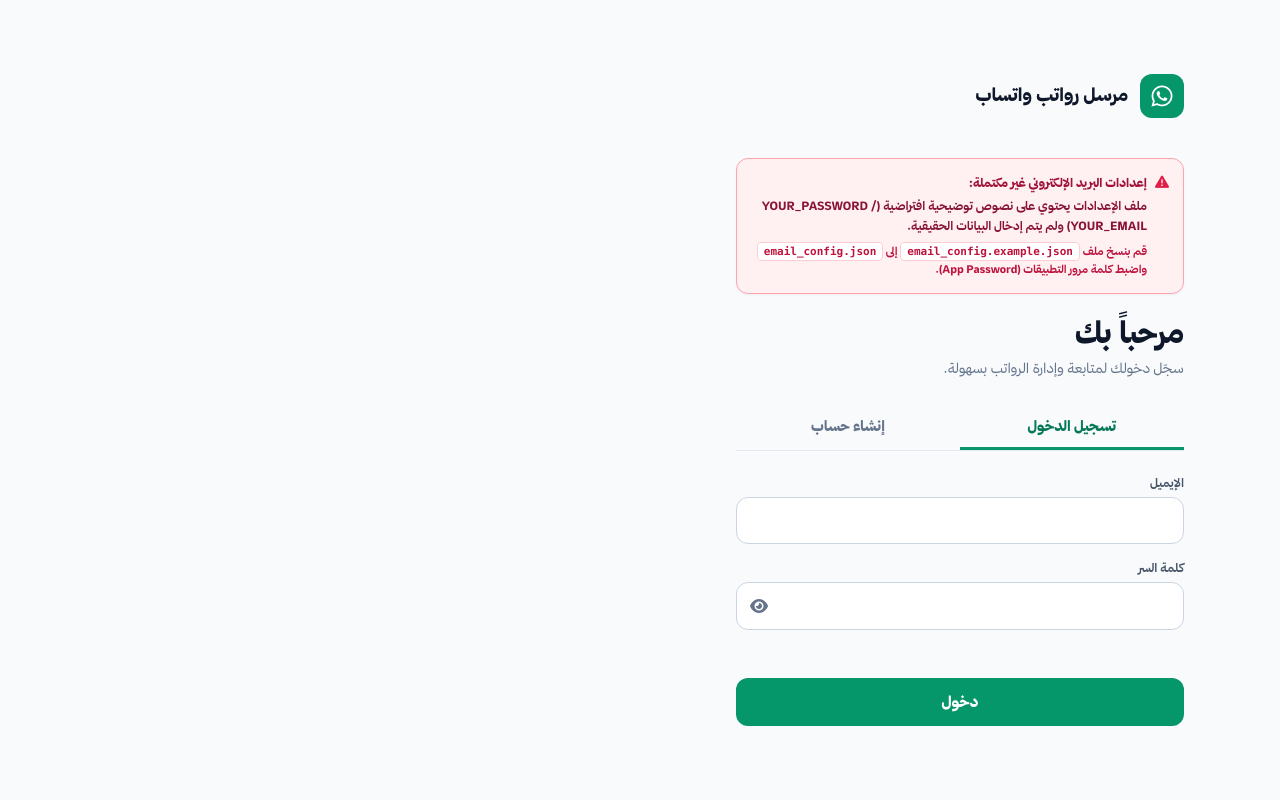
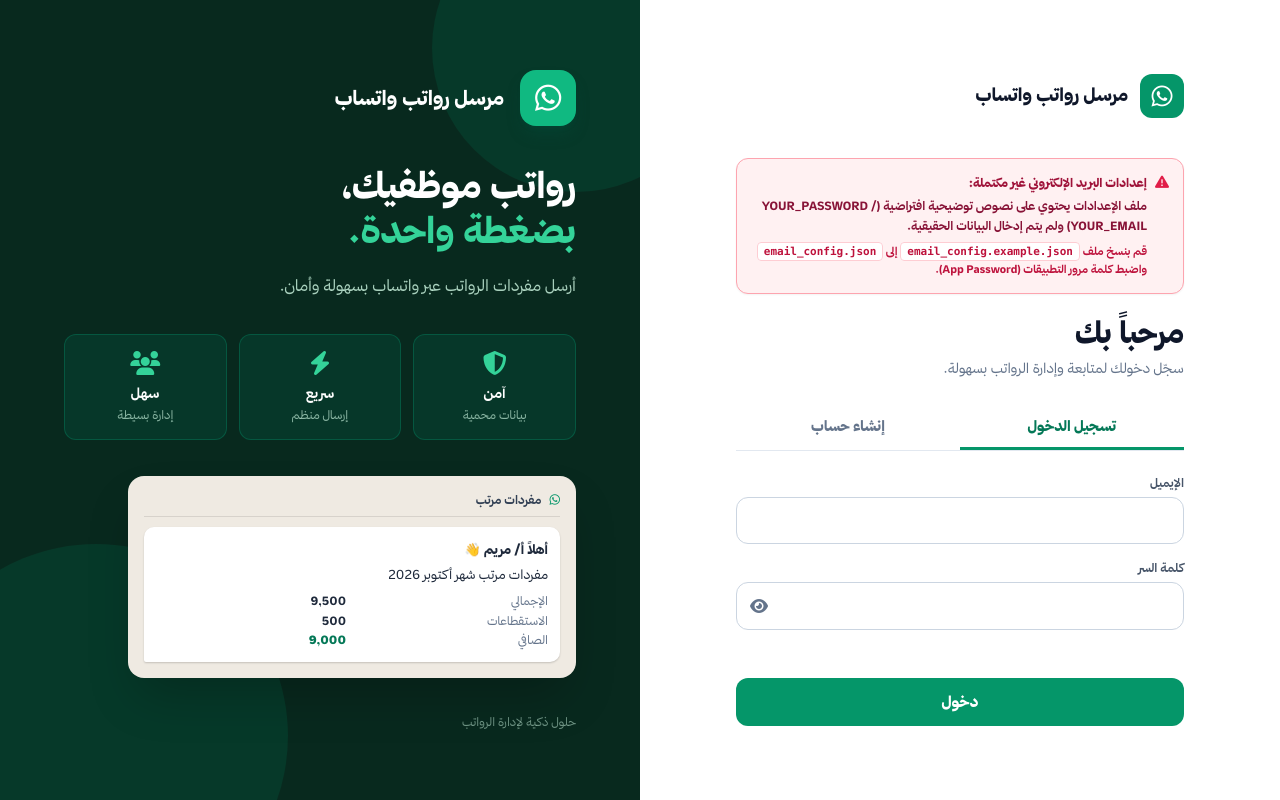
Before and after one commit to aiengmohamedtayal-netizen/Payroll-Sender-MR-Ahmed, a FastAPI app: page / in a window 1280 px wide. Run offline with FastAPI, Linux system fonts and the light colour scheme; some libraries are stand-ins or nearby versions.

Commit message:
fix: restore responsive brand showcase sidebar on login and registration page

```diff
--- a/static/css/style.css
+++ b/static/css/style.css
@@ -215,7 +215,8 @@ html.dark {
 }
 
 /* Apply Thmanyah Globally Across All Elements */
-.hidden {
+/* Ensure hidden utility works on modals without breaking responsive flex classes */
+.hidden:not([class*="lg:"]):not([class*="md:"]):not([class*="sm:"]) {
     display: none !important;
 }
 
--- a/templates/login.html
+++ b/templates/login.html
@@ -42,13 +42,19 @@
         @keyframes bubble-in { from { opacity: 0; transform: translateY(10px); } to { opacity: 1; transform: none; } }
         .bubble-in { animation: bubble-in .6s ease-out .15s both; }
         @media (prefers-reduced-motion: reduce) { .bubble-in { animation: none; } }
+        @media (min-width: 1024px) {
+            .brand-showcase { display: flex !important; }
+        }
+        @media (max-width: 1023px) {
+            .brand-showcase { display: none !important; }
+        }
     </style>
 </head>
-<body class="min-h-screen">
+<body class="min-h-screen bg-white">
 <div class="min-h-screen grid lg:grid-cols-2">
 
     <!-- Form side -->
-    <main class="flex items-center justify-center px-5 py-10 order-2 lg:order-1">
+    <main class="flex items-center justify-center px-5 py-10 order-2 lg:order-1 bg-white">
         <div class="w-full max-w-md">
             <div class="flex items-center gap-3 mb-10">
                 <div class="w-11 h-11 rounded-xl bg-emerald-600 flex items-center justify-center text-white">
@@ -152,7 +158,7 @@
     </main>
 
     <!-- Brand side -->
-    <aside class="hidden lg:flex order-1 lg:order-2 bg-emerald-950 text-white items-center justify-center p-12 relative overflow-hidden">
+    <aside class="brand-showcase order-1 lg:order-2 bg-[#08291e] text-white items-center justify-center p-12 relative overflow-hidden">
         <div class="absolute -top-24 -right-20 w-72 h-72 rounded-full bg-emerald-700/20"></div>
         <div class="absolute -bottom-32 -left-24 w-96 h-96 rounded-full bg-emerald-700/20"></div>
         <div class="max-w-lg w-full relative z-10 space-y-9">
```
